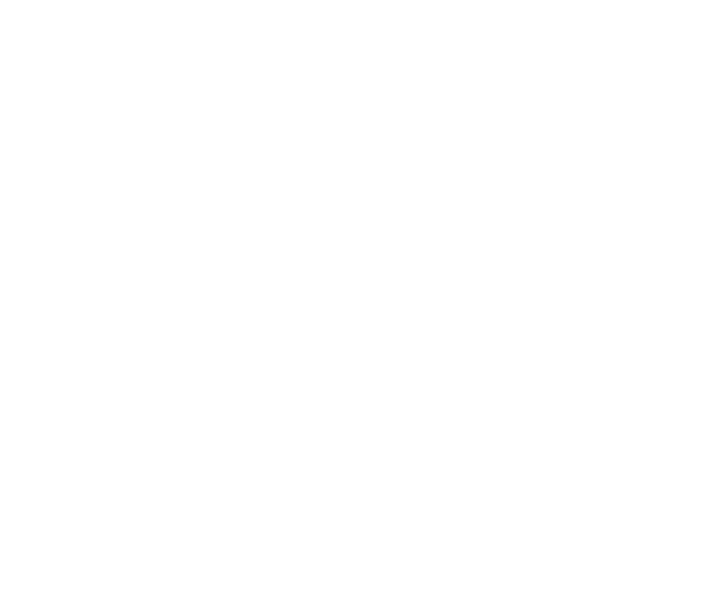
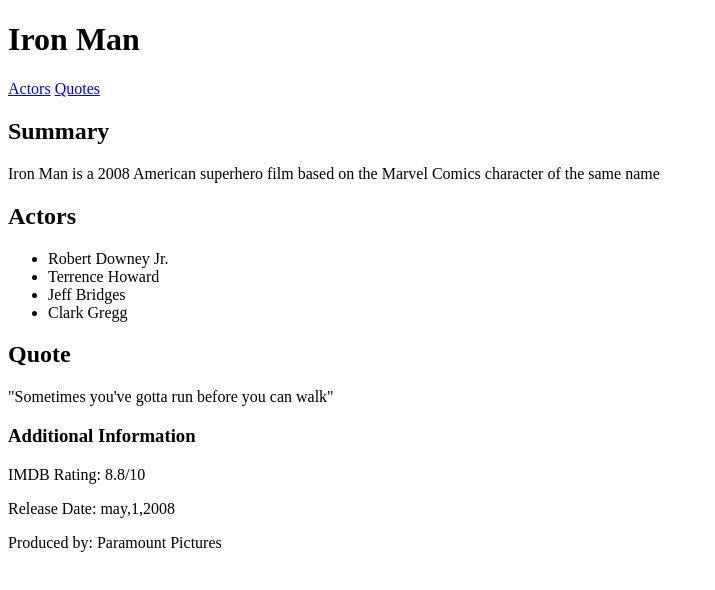
Before and after one commit to acciojob/semantic-imdb-NitishKumar345, a website: page main.html in a window 1280 px wide. Shown: the whole page, without its empty margins (0-715 px from the left). Drawn offline with Linux system fonts and the light colour scheme.

Commit message:
created a submission

```diff
--- a/main.html
+++ b/main.html
@@ -8,6 +8,38 @@
 
 <body>
 	<!-- the entire body must be written by student -->
+	<header>
+	<h1>Iron Man</h1>
+	</header>
+	 <nav>
+        <a href="#actor" id="nav-actor">Actors</a>
+        <a href="#quote" id="nav-quote">Quotes</a>
+    </nav>
+    <h2>Summary</h2>
+    <p>
+      Iron Man is a 2008 American superhero film based on the Marvel Comics character of the same name
+    </p>
+	<section id="actor">
+            <h2>Actors</h2>
+            <ul>
+                <li>Robert Downey Jr.</li>
+                <li>Terrence Howard</li>
+                <li>Jeff Bridges</li>
+                <li>Clark Gregg</li>
+            </ul>
+        </section>
+	    <section id="quote">
+            <h2>Quote</h2>
+            <p>"Sometimes you've gotta run before you can walk"</p>
+        </section>
+	<aside>
+            <h3>Additional Information</h3>
+            <p>IMDB Rating: 8.8/10</p>
+            <p>Release Date:  may,1,2008</p>
+        </aside>
+	 <footer>
+        <p>Produced by:  Paramount Pictures</p>
+    </footer>
     <script type="text/javascript" src="./script.js">
 </script>
 
```
Also changed, not shown: script.js (+12 -1 lines).
